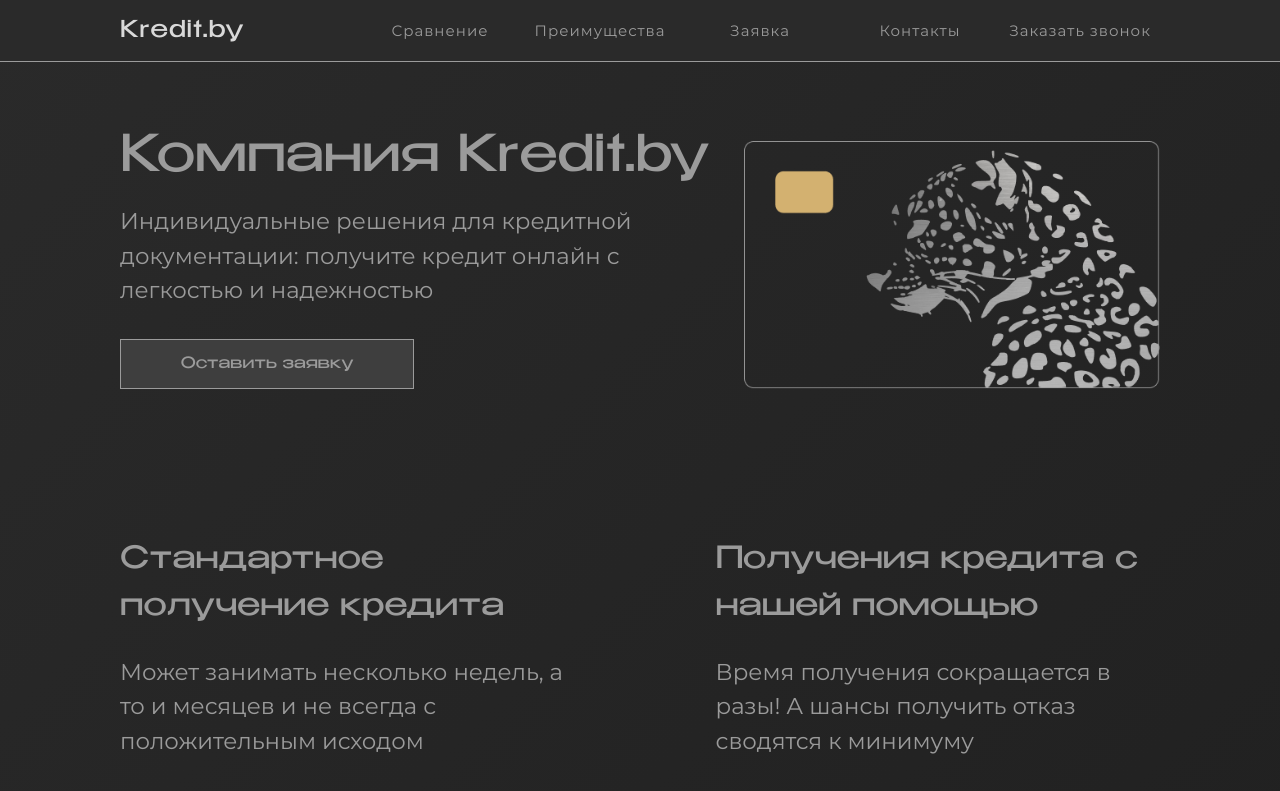
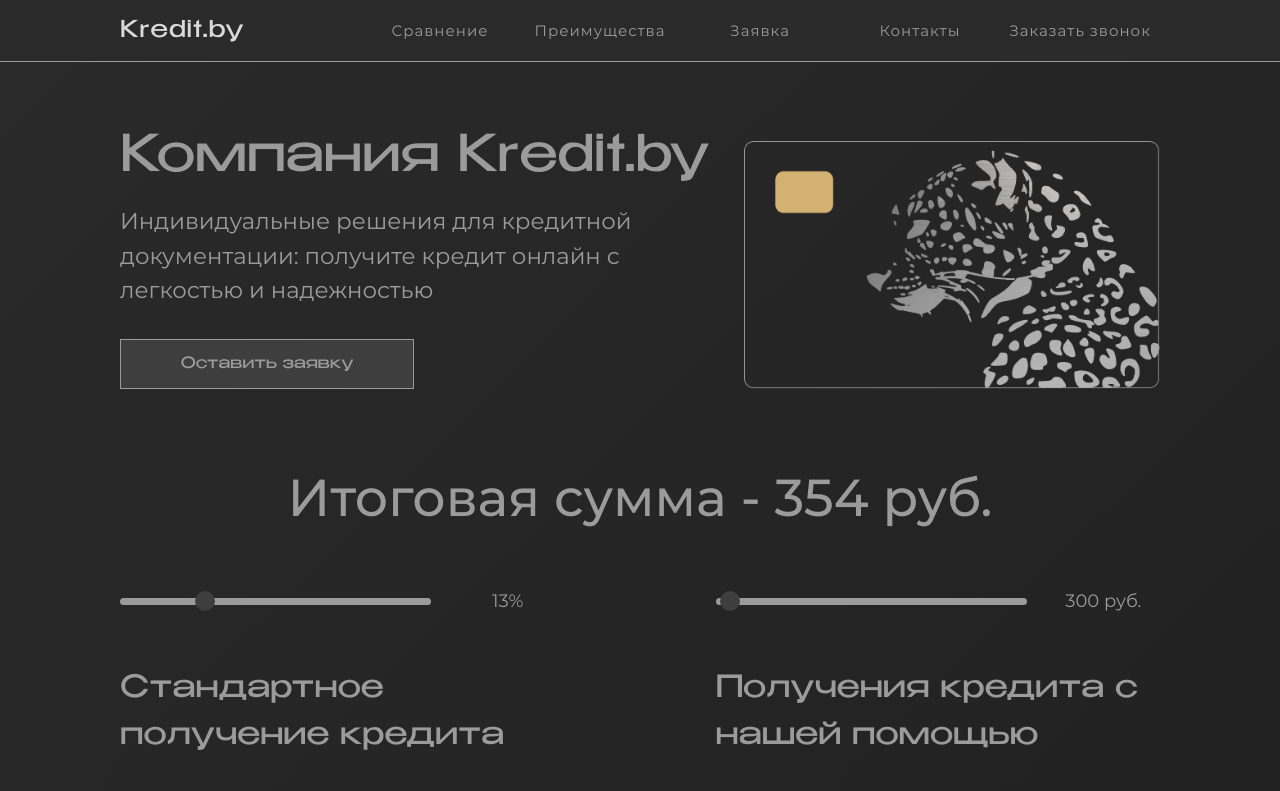
Before and after one commit to Dubovec-Vladislav/Kredit-by, a React (Create React App) app: page / in a window 1280 px wide. Shown: the top 791 px of the page. Built offline with nearby package versions, Linux system fonts and the light colour scheme.

Commit message:
Creating first version of calculator

```diff
--- a/public/index.html
+++ b/public/index.html
@@ -23,7 +23,7 @@
       Learn how to configure a non-root public URL by running `npm run build`.
     -->
   <title>Kredit.by</title>
-  <style>
+  <!-- <style>
     .preloader {
       position: fixed;
       left: 0;
@@ -89,7 +89,7 @@
     .loaded .preloader {
       display: none;
     }
-  </style>
+  </style> -->
 </head>
 
 <body>
--- a/src/assets/Components/CustomerRequests/CustomerRequests.tsx
+++ b/src/assets/Components/CustomerRequests/CustomerRequests.tsx
@@ -1,4 +1,4 @@
-import React, { FC, useEffect, useState } from 'react'
+import React, { FC, HtmlHTMLAttributes, useEffect, useState } from 'react'
 import style from './CustomerRequests.module.scss'
 import Button from '../General/Button/Button'
 import { Link, NavLink } from 'react-router-dom'
--- /dev/null
+++ b/src/assets/Components/General/Calculator/Calculator.scss
@@ -0,0 +1,90 @@
+.calculator {
+
+  &__block {
+    margin: 0px 0px 50px 0px;
+  }
+
+  &__body {}
+
+  &__output-block {
+    display: flex;
+    color:  #9B9B9B;
+    align-items: center;
+    justify-content: center;
+    padding: 0px 0px 5vw 0px;
+    font-family: 'Montserrat';
+    font-size: 52px;
+    font-weight: 500;
+  }
+
+  &__output {}
+
+  &__input-block {
+    display: flex;
+    margin: 0px -5.9vw;
+    align-items: center;
+    justify-content: center;
+    flex-wrap: wrap;
+  }
+
+  &__input {
+    flex: 1 1 50%;
+    display: flex;
+    align-items: center;
+    justify-content: center;
+    padding: 0px 5.9vw;
+
+    input {
+      flex: 1 0 70%;
+      width: 100%;
+      background-color: #9B9B9B;
+      border-radius: 10px;
+    }
+
+    span {
+      flex: 1 0 30%;
+      color: #9B9B9B;
+      display: inline-block;
+      padding: 0px 0px 0px 20px;
+      text-align: center;
+      font-family: 'Montserrat';
+      font-size: 18px;
+      line-height: 150%;
+    }
+  }
+}
+
+input[type=range] {
+  -webkit-appearance: none;
+  -moz-appearance: none;
+  appearance: none;
+}
+
+input[type=range]::-webkit-slider-runnable-track {
+  height: 7px;
+}
+
+input[type=range]::-webkit-slider-thumb {
+  background-color: #3E3E3E;
+  width: 20px;
+  height: 20px;
+  margin-top: -7px;
+  border-radius: 50%;
+  cursor: pointer;
+  -webkit-appearance: none;
+}
+
+input[type=range]::-moz-range-track {
+  background-color: #282828;
+  height: 7px;
+  border-radius: 10px;
+}
+
+input[type=range]::-moz-range-thumb {
+  background-color: #3E3E3E;
+  width: 20px;
+  height: 20px;
+  border: none;
+  border-radius: 50%;
+  cursor: pointer;
+}
--- /dev/null
+++ b/src/assets/Components/General/Calculator/Calculator.tsx
@@ -0,0 +1,41 @@
+import React, { ChangeEvent, FC, useState } from 'react'
+import './Calculator.scss'
+
+const Calculator: FC = (props) => {
+  const [procent, setProcent] = useState(13);
+  const [cash, setCash] = useState(300);
+  const OUR_PROCENT = 5;
+  const totalCash = Math.round(cash + (procent / 100) * cash + (OUR_PROCENT / 100) * cash);
+
+  const handleProcentChange = (e: ChangeEvent<HTMLInputElement>) => {
+    setProcent(Number(e.target.value));
+  }
+
+  const handleCashChange = (e: ChangeEvent<HTMLInputElement>) => {
+    setCash(Number(e.target.value));
+  }
+
+  return (
+    <div className="calculator__block">
+      <div className="calculator__body">
+        <div className="calculator__output-block">
+          <div className="calculator__output">
+            Итоговая сумма - {totalCash} руб.
+          </div>
+        </div>
+        <div className="calculator__input-block">
+          <div className="calculator__input">
+            <input type="range" min={6} max={33} step={1} value={procent} onChange={handleProcentChange}></input>
+            <span>{procent}%</span>
+          </div>
+          <div className="calculator__input">
+            <input type="range" min={100} max={10_000} step={150} value={cash} onChange={handleCashChange}></input>
+            <span>{cash} руб.</span>
+          </div>
+        </div>
+      </div>
+    </div>
+  );
+};
+
+export default Calculator;
--- a/src/assets/Components/Main/Hello/Hello.module.scss
+++ b/src/assets/Components/Main/Hello/Hello.module.scss
@@ -1,5 +1,5 @@
 .block {
-  margin: 0px 0px 11.5vw 0px;
+  margin: 0px 0px 6.5vw 0px;
 }
 
 .body {
--- a/src/assets/Components/Main/Main.tsx
+++ b/src/assets/Components/Main/Main.tsx
@@ -7,6 +7,7 @@ import Advantages from './Advantages/Advantages'
 import Map from './Map/Map'
 // import CardSlider from './CardSlider/CardSlider'
 import Clients from './Clients/Clients'
+import Calculator from '../General/Calculator/Calculator'
 
 
 // --------------------------------------------- //
@@ -21,6 +22,7 @@ const Main: FC = () => {
   return (
     <div className="main">
       <Hello />
+      <Calculator/>
       <Comparison />
       <Advantages />
       {/* <DesignSlider /> */}
```
Also changed, not shown: src/assets/Components/General/General.scss (deleted).
